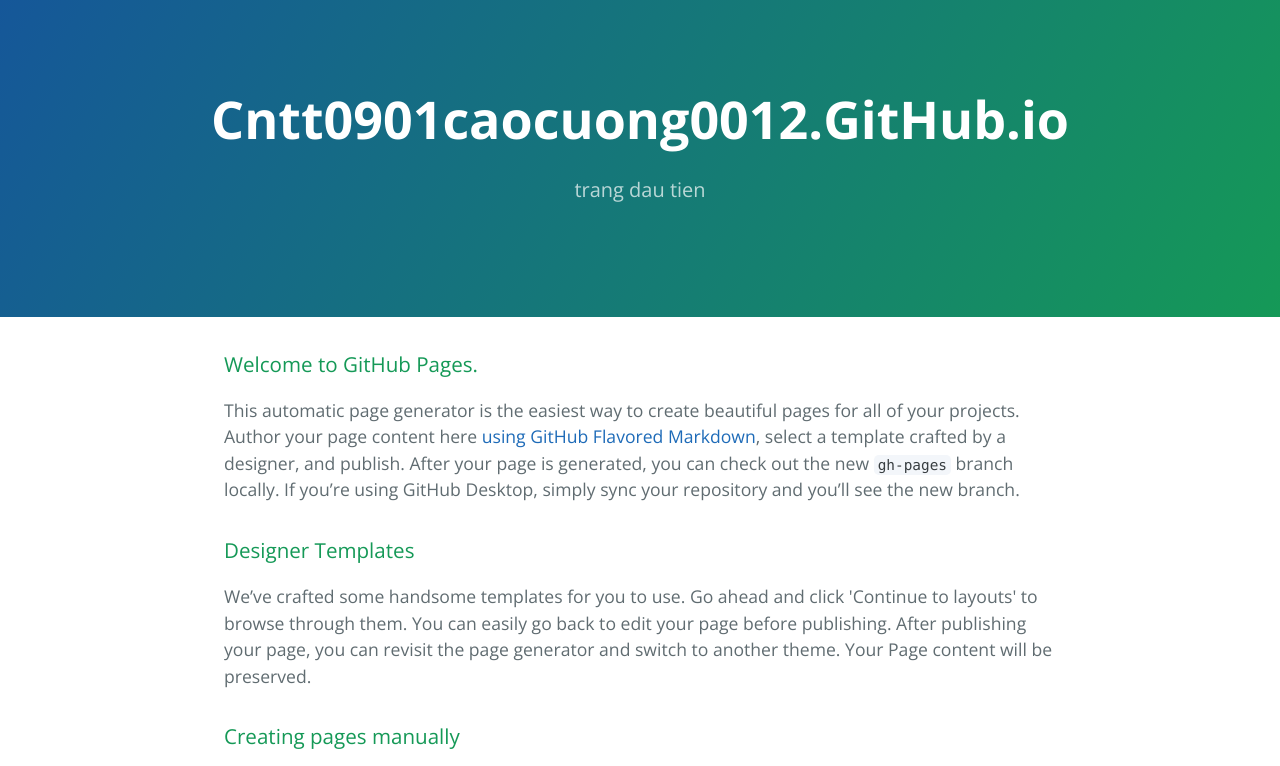
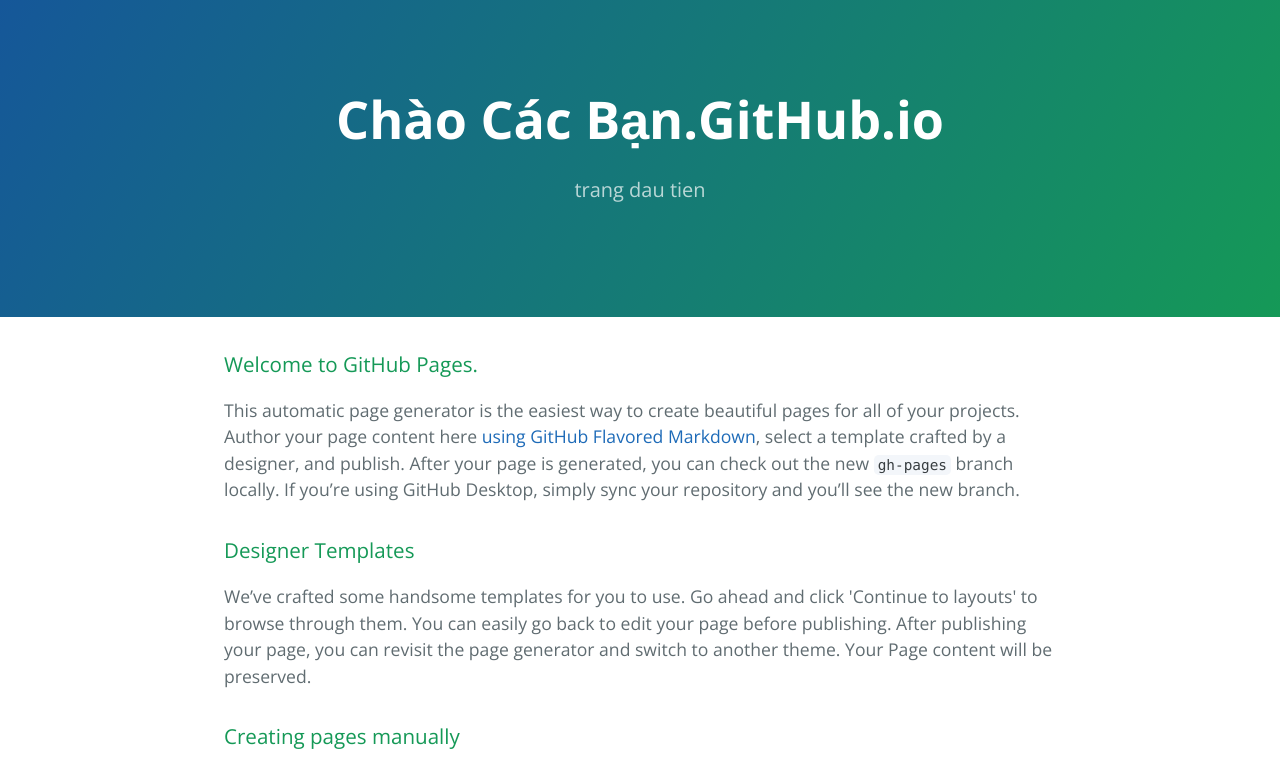
Before and after one commit to cntt0901caocuong0012/cntt0901caocuong0012.github.io, a plain HTML site: page index.html in a window 1280 px wide. Shown: the top 766 px of the page. Drawn offline with nearby package versions, Linux system fonts and the light colour scheme.

Commit message:
Update index.html

```diff
--- a/index.html
+++ b/index.html
@@ -11,7 +11,7 @@
   </head>
   <body>
     <section class="page-header">
-      <h1 class="project-name">Cntt0901caocuong0012.GitHub.io</h1>
+      <h1 class="project-name">Chào Các Bạn.GitHub.io</h1>
       <h2 class="project-tagline">trang dau tien</h2>
     </section>
 
```
